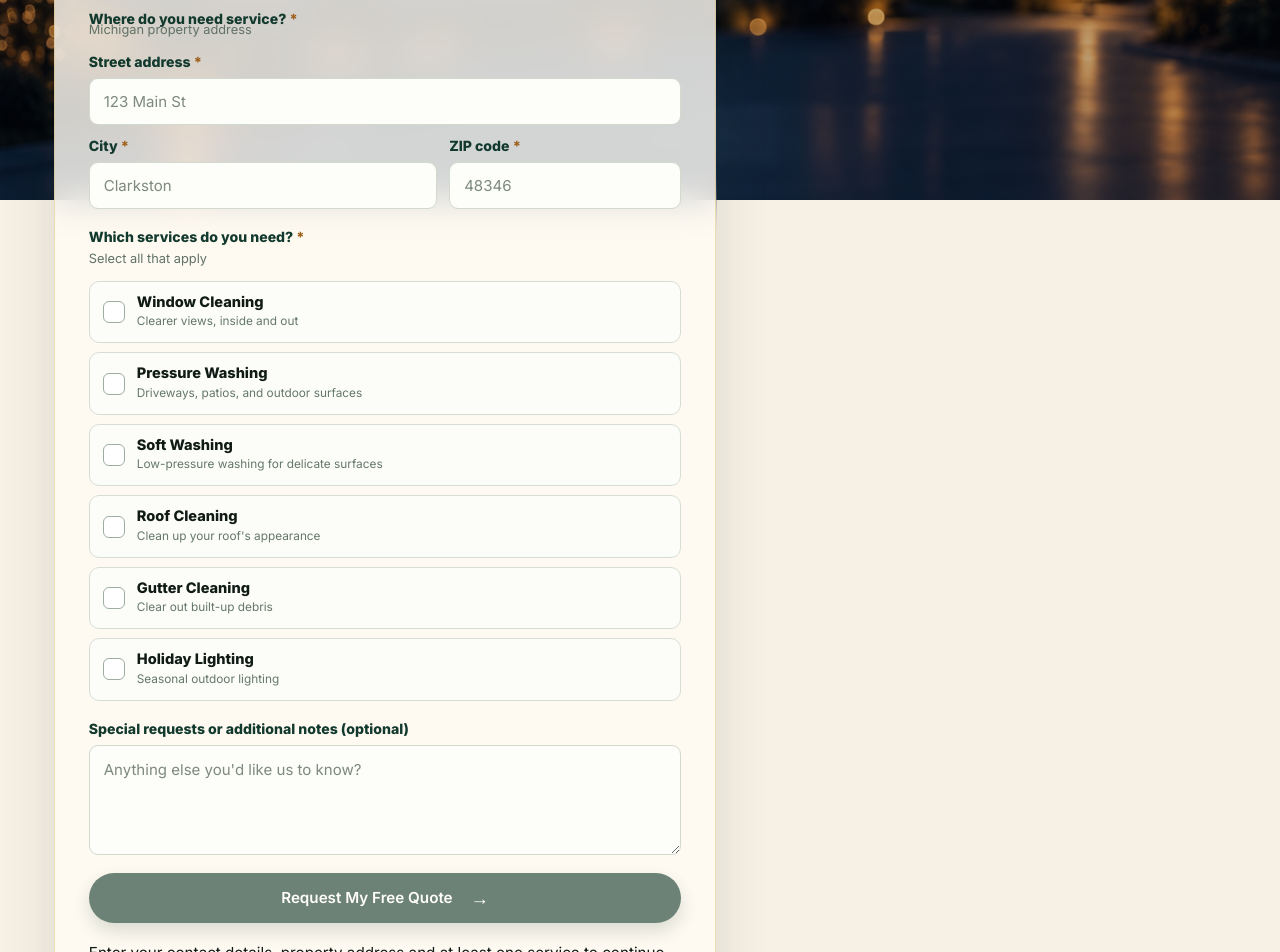
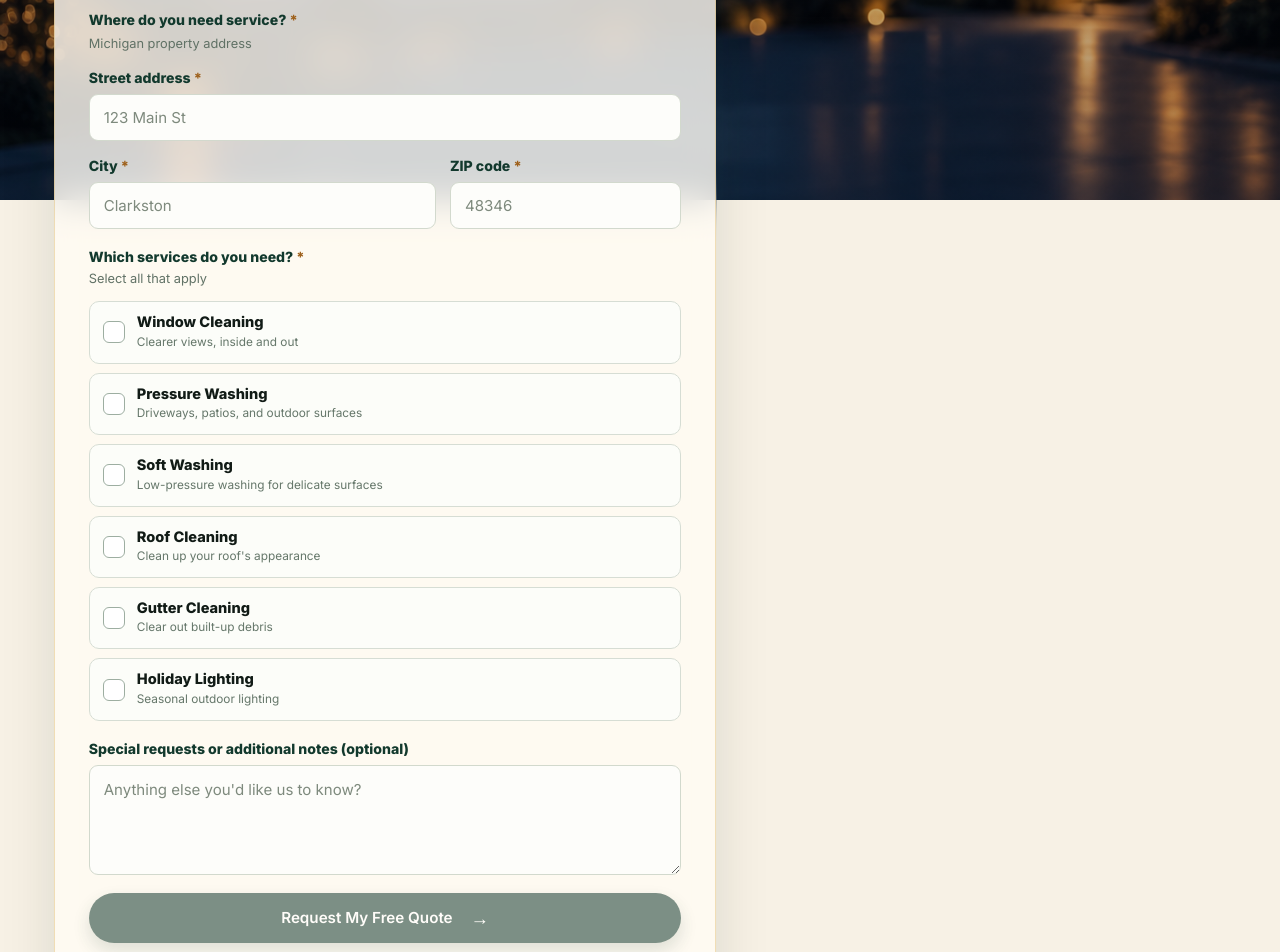
Before and after one commit to csmotherman/brightview-llc, a Next.js app: page /quote in a window 1280 px wide. Shown: the part 600-1552 px from the top of the page. Built offline with nearby package versions, Linux system fonts and the light colour scheme; a web font is replaced by a local one.

Commit message:
Correct address heading spacing and indicate incomplete quote form

```diff
--- a/src/app/quote/quote.module.css
+++ b/src/app/quote/quote.module.css
@@ -22,10 +22,10 @@
 .fields:disabled { opacity: .7; }
 .row { display: grid; grid-template-columns: repeat(2, minmax(0, 1fr)); gap: 14px; }
 /* Keep the service location fast to fill: one full-width street line, compact city + ZIP. */
-.addressFields { display: grid; gap: 12px; padding: 0; margin: 0; border: 0; min-width: 0; }
-.addressFields legend { padding: 0; }
-.addressHint { margin: -7px 0 0; color: #617266; font-size: .8rem; }
-.addressRow { display: grid; grid-template-columns: minmax(0, 1.5fr) minmax(105px, 1fr); gap: 12px; min-width: 0; }
+.addressFields { display: block; padding: 0; margin: 0; border: 0; min-width: 0; }
+.addressFields legend { display: block; padding: 0; margin: 0; line-height: 1.4; }
+.addressHint { margin: 5px 0 16px; color: #617266; font-size: .8rem; line-height: 1.4; }
+.addressRow { display: grid; grid-template-columns: minmax(0, 1.5fr) minmax(105px, 1fr); gap: 14px; margin-top: 16px; min-width: 0; }
 .addressRow > * { min-width: 0; }
 .services { padding: 0; border: 0; min-width: 0; margin: 1px 0; }
 .services legend { padding: 0; }
@@ -33,6 +33,9 @@
 .serviceGrid { display: grid; gap: 9px; }
 .honeypot { position: absolute; left: -10000px; top: auto; width: 1px; height: 1px; overflow: hidden; }
 .error { margin: 0; padding: 12px 13px; border: 1px solid #e1b9a8; border-radius: 8px; color: var(--danger-700); background: var(--danger-100); font-size: .86rem; }
+.submitHint { margin: -9px 0 0; color: #526457; font-size: .79rem; line-height: 1.45; text-align: center; }
+.form > button:disabled { opacity: .55; cursor: not-allowed; }
+.form[aria-busy="true"] > button:disabled { opacity: .75; cursor: wait; }
 .disclaimer { margin: -6px 0 0; color: #6b7b6c; font-size: .76rem; text-align: center; }
 
 .success { display: flex; flex-direction: column; align-items: flex-start; gap: 16px; padding: clamp(14px, 3vw, 35px) 0; }
```
